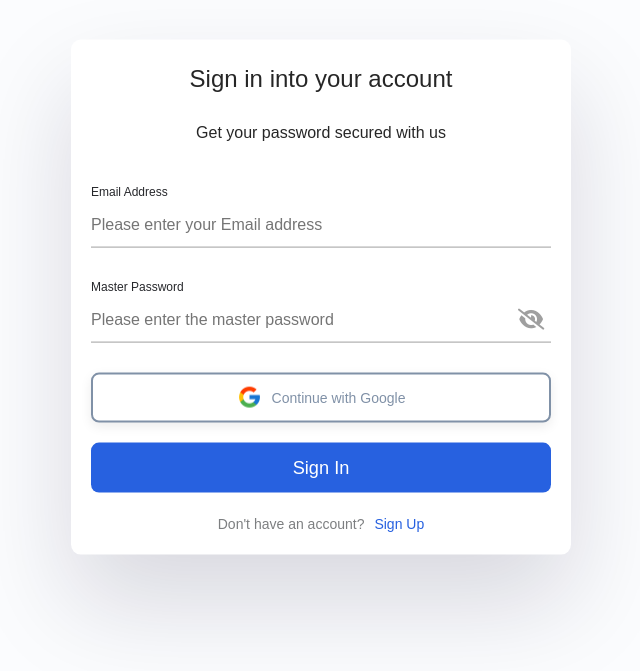
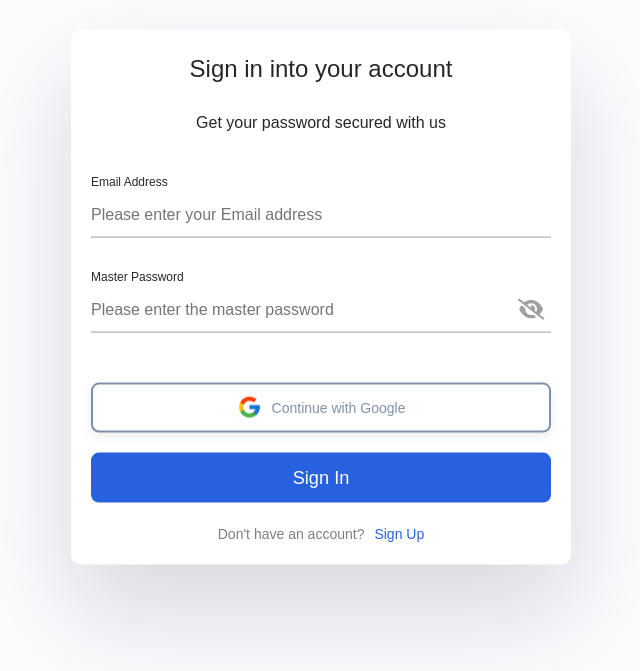
Before and after one commit to maksimbar/password-manager, a React (Create React App) app in the folder client/: page /auth in a window 1280 px wide. Shown: the part 103-774 px from the top of the page, without its empty margins (319-959 px from the left). Built offline with nearby package versions, Linux system fonts and the light colour scheme; no server answers.

Commit message:
Add auth form validation with react-hook-form

```diff
--- a/client/src/components/Button/Button.styles.jsx
+++ b/client/src/components/Button/Button.styles.jsx
@@ -1,5 +1,5 @@
-import styled from "styled-components";
-import Colors from "../../helpers/Colors";
+import styled from 'styled-components';
+import Colors from '../../helpers/Colors';
 
 export const StyledButton = styled.button`
   cursor: pointer;
--- a/client/src/components/Form/Form.jsx
+++ b/client/src/components/Form/Form.jsx
@@ -4,7 +4,7 @@ import { createPost, updatePost } from '../../actions/posts';
 import './Modal.css';
 import { Headline, InputField, FormWrapper, Heading, CloseModal } from './Form.styles';
 import Button from '../../components/Button/Button';
-import Input from '../Input/Input';
+import { TextInput } from '../Input/Input';
 import Modal from 'react-modal';
 import { Icon } from '../Posts/Post/Post.styles';
 
@@ -82,35 +82,35 @@ const Form = ({ currentId, setCurrentId, component }) => {
             <CloseModal onClick={closeModal} className="fa-solid fa-xmark fa-xl" />
           </Heading>
           <InputField>
-            <Input
+            <TextInput
               length={'20'}
               label={'Platform'}
               name={'platform'}
-              placeholder="Enter name of a platform (e.g. Netflix)"
+              placeholder="Platform name (e.g. Netflix)"
               type="text"
               value={postData.platform}
-              handleChange={(e) => setPostData({ ...postData, platform: e.target.value })}
+              onChange={(e) => setPostData({ ...postData, platform: e.target.value })}
             />
           </InputField>
           <InputField>
-            <Input
+            <TextInput
               length={'30'}
               label={'Username'}
               name={'username'}
-              placeholder="Enter username/e-mail used during registration"
+              placeholder="Username/e-mail"
               type="text"
               value={postData.username}
-              handleChange={(e) => setPostData({ ...postData, username: e.target.value })}
+              onChange={(e) => setPostData({ ...postData, username: e.target.value })}
             />
           </InputField>
           <InputField>
-            <Input
-              type={'password'}
+            <TextInput
+              type="password"
               label={'Password'}
               name={'password'}
               placeholder="Password goes here"
               value={postData.password}
-              handleChange={(e) => setPostData({ ...postData, password: e.target.value })}
+              onChange={(e) => setPostData({ ...postData, password: e.target.value })}
             />
           </InputField>
           <Button content={currentId ? 'Edit item' : 'Add item'} />
--- a/client/src/components/Form/Form.styles.jsx
+++ b/client/src/components/Form/Form.styles.jsx
@@ -1,4 +1,4 @@
-import styled from "styled-components";
+import styled from 'styled-components';
 
 export const FormWrapper = styled.form`
   height: fit-content;
--- a/client/src/components/Header/Header.styles.jsx
+++ b/client/src/components/Header/Header.styles.jsx
@@ -1,5 +1,5 @@
-import styled from "styled-components";
-import Colors from "../../helpers/Colors";
+import styled from 'styled-components';
+import Colors from '../../helpers/Colors';
 
 export const Wrapper = styled.div`
   display: flex;
@@ -20,7 +20,8 @@ export const Container = styled.div`
   align-items: center;
   gap: 50px;
   @media (max-width: 720px) {
-    flex-direction: column;
+    gap: 10px;
+    flex-direction: column-reverse;
     justify-content: center;
     text-align: center;
   }
--- a/client/src/components/Input/Input.jsx
+++ b/client/src/components/Input/Input.jsx
@@ -1,33 +1,45 @@
 import React, { useState } from 'react';
 import { InputWrapper, InputContainer, Label, StyledInput, IconButton } from './Input.styles';
+import { useFormContext } from 'react-hook-form';
 
-const Input = ({ type, name, handleChange, label, length, value, ...children }) => {
+export const TextInput = ({ name, label, length, value, ...children }) => {
+  return (
+    <InputWrapper>
+      <Label htmlFor={name}>{label}</Label>
+      <StyledInput
+        value={value}
+        maxLength={length}
+        id={name}
+        name={name}
+        type="text"
+        {...children}
+        required
+      />
+    </InputWrapper>
+  );
+};
+
+export const PasswordInput = ({ name, label, value, ...children }) => {
   const [passwordShown, setPasswordShown] = useState(false);
   const togglePassword = () => setPasswordShown(!passwordShown);
-
+  const { register } = useFormContext();
   return (
     <InputWrapper>
       <Label htmlFor={name}>{label}</Label>
       <InputContainer>
         <StyledInput
           value={value}
-          maxLength={length}
-          id={name}
-          onChange={handleChange}
           name={name}
+          type={passwordShown ? 'text' : 'password'}
+          {...register(name)}
           {...children}
-          type={type === 'password' ? (passwordShown ? 'text' : 'password') : 'text'}
           required
         />
-        {type === 'password' && (
-          <IconButton
-            className={passwordShown ? 'fa-solid fa-eye fa-xl' : 'fa-solid fa-eye-slash fa-xl'}
-            onClick={togglePassword}
-          />
-        )}
+        <IconButton
+          className={passwordShown ? 'fa-solid fa-eye fa-xl' : 'fa-solid fa-eye-slash fa-xl'}
+          onClick={togglePassword}
+        />
       </InputContainer>
     </InputWrapper>
   );
 };
-
-export default Input;
--- /dev/null
+++ b/client/src/helpers/ValidationSchemas.jsx
@@ -0,0 +1,21 @@
+import { yupResolver } from '@hookform/resolvers/yup';
+import * as Yup from 'yup';
+
+const signUpSchema = Yup.object().shape({
+  password: Yup.string()
+    .required('Password is required')
+    .min(8, 'Password length should be at least 8 characters'),
+  confirmPassword: Yup.string()
+    .required('Confirm Password is required')
+    .oneOf([Yup.ref('password')], 'Passwords must and should match')
+});
+
+const signInSchema = Yup.object().shape({
+  password: Yup.string()
+    .required('Password is required')
+    .min(8, 'Password length should be at least 8 characters')
+});
+
+export const validationSchema = (isSignup) => {
+  return { resolver: yupResolver(isSignup ? signUpSchema : signInSchema) };
+};
--- a/client/src/pages/Auth/Auth.jsx
+++ b/client/src/pages/Auth/Auth.jsx
@@ -1,6 +1,8 @@
 import React, { useState } from 'react';
 import { useNavigate } from 'react-router-dom';
-import Input from '../../components/Input/Input';
+import { TextInput, PasswordInput } from '../../components/Input/Input';
+import { useForm, FormProvider } from 'react-hook-form';
+import { validationSchema } from '../../helpers/ValidationSchemas';
 import {
   Wrapper,
   Form,
@@ -11,7 +13,8 @@ import {
   ContainerFooter,
   Activator,
   GoogleButton,
-  GoogleImg
+  GoogleImg,
+  ErrorMsg
 } from './Auth.styles';
 import { GoogleLogin } from 'react-google-login';
 import { useDispatch } from 'react-redux';
@@ -26,16 +29,6 @@ const Auth = () => {
   const [formData, setFormData] = useState(initialState);
   const dispatch = useDispatch();
   const navigate = useNavigate();
-
-  const handleSubmit = (e) => {
-    e.preventDefault();
-
-    if (isSignup) {
-      dispatch(signup(formData, navigate));
-    } else {
-      dispatch(signin(formData, navigate));
-    }
-  };
 
   const handleChange = (e) => {
     setFormData({ ...formData, [e.target.name]: e.target.value });
@@ -61,36 +54,54 @@ const Auth = () => {
     console.log('Google Sign In was unsuccessful. Try Again Later');
   };
 
+  const validationOpt = validationSchema(isSignup);
+
+  const methods = useForm(validationOpt);
+
+  const { errors } = methods.formState;
+
+  function onFormSubmit() {
+    if (isSignup) {
+      dispatch(signup(formData, navigate));
+    } else {
+      dispatch(signin(formData, navigate));
+    }
+  }
+
   return (
     <Wrapper>
-      <Form onSubmit={handleSubmit}>
+      <FormProvider {...methods}>
+        <Form onSubmit={methods.handleSubmit(onFormSubmit)}>
           <Header>
             <Heading>{isSignup ? 'Create your account' : 'Sign in into your account'}</Heading>
             <SubHeading>Get your password secured with us</SubHeading>
           </Header>
-        <Input
-          handleChange={handleChange}
-          type={'email'}
+          <TextInput
+            onChange={handleChange}
+            type="email"
             label={'Email Address'}
             name={'email'}
             placeholder="Please enter your Email address"
           />
-        <Input
-          handleChange={handleChange}
-          type={'password'}
+          <PasswordInput
+            onChange={handleChange}
             label={'Master Password'}
             placeholder="Please enter the master password"
             name={'password'}
           />
+          <ErrorMsg className="invalid-feedback">{errors.password?.message}</ErrorMsg>
           {isSignup ? (
-          <Input
-            handleChange={handleChange}
-            type={'password'}
+            <>
+              <PasswordInput
+                onChange={handleChange}
                 label={'Re-type Master Password'}
                 placeholder="Please re-type the master password"
                 name={'confirmPassword'}
               />
+              <ErrorMsg className="invalid-feedback">{errors.confirmPassword?.message}</ErrorMsg>
+            </>
           ) : null}
+          <ErrorMsg className="invalid-feedback">{errors.passwordConfirm?.message}</ErrorMsg>
           <ContainerFooter>
             <GoogleLogin
               render={(renderProps) => (
@@ -98,7 +109,7 @@ const Auth = () => {
                   <GoogleImg src={googleLogo} /> Continue with Google
                 </GoogleButton>
               )}
-            clientId={process.env.REACT_APP_GOOGLE_CLIENT_ID}
+              clientId={'672712059522-dbsu3ks41npu2sn696eeeil895jckdh4.apps.googleusercontent.com'}
               onSuccess={googleSuccess}
               onFailure={googleFailure}
               cookiePolicy="single_host_origin"
@@ -110,6 +121,7 @@ const Auth = () => {
             </Span>
           </ContainerFooter>
         </Form>
+      </FormProvider>
     </Wrapper>
   );
 };
--- a/client/src/pages/Auth/Auth.styles.jsx
+++ b/client/src/pages/Auth/Auth.styles.jsx
@@ -89,3 +89,10 @@ export const GoogleImg = styled.img`
   width: 25px;
   height: 25px;
 `;
+
+export const ErrorMsg = styled.span`
+  font-size: 0.8em;
+  color: red;
+  margin-right: auto;
+  margin-top: -20px;
+`;
--- a/client/src/pages/Generator/Generator.styles.jsx
+++ b/client/src/pages/Generator/Generator.styles.jsx
@@ -4,7 +4,7 @@ import Colors from '../../helpers/Colors';
 export const Wrapper = styled.div`
   max-width: 1000px;
   width: 100%;
-  border-radius: 15px;
+  border-radius: 10px;
   border: 1px solid #dadce0;
   background-color: rgb(255, 255, 255);
   display: flex;
@@ -36,7 +36,7 @@ export const PasswordContainer = styled.div`
   height: fit-content;
   color: #0c77b1;
   background-color: ${Colors.primary};
-  border-radius: 15px;
+  border-radius: 10px;
   border: 1px solid #dadce0;
 `;
 
```
Also changed, not shown: client/package.json (+7 -3 lines), 1 other file (tests, documents, lock files or other folders). Lines whose indentation alone changed are shown as unchanged.
